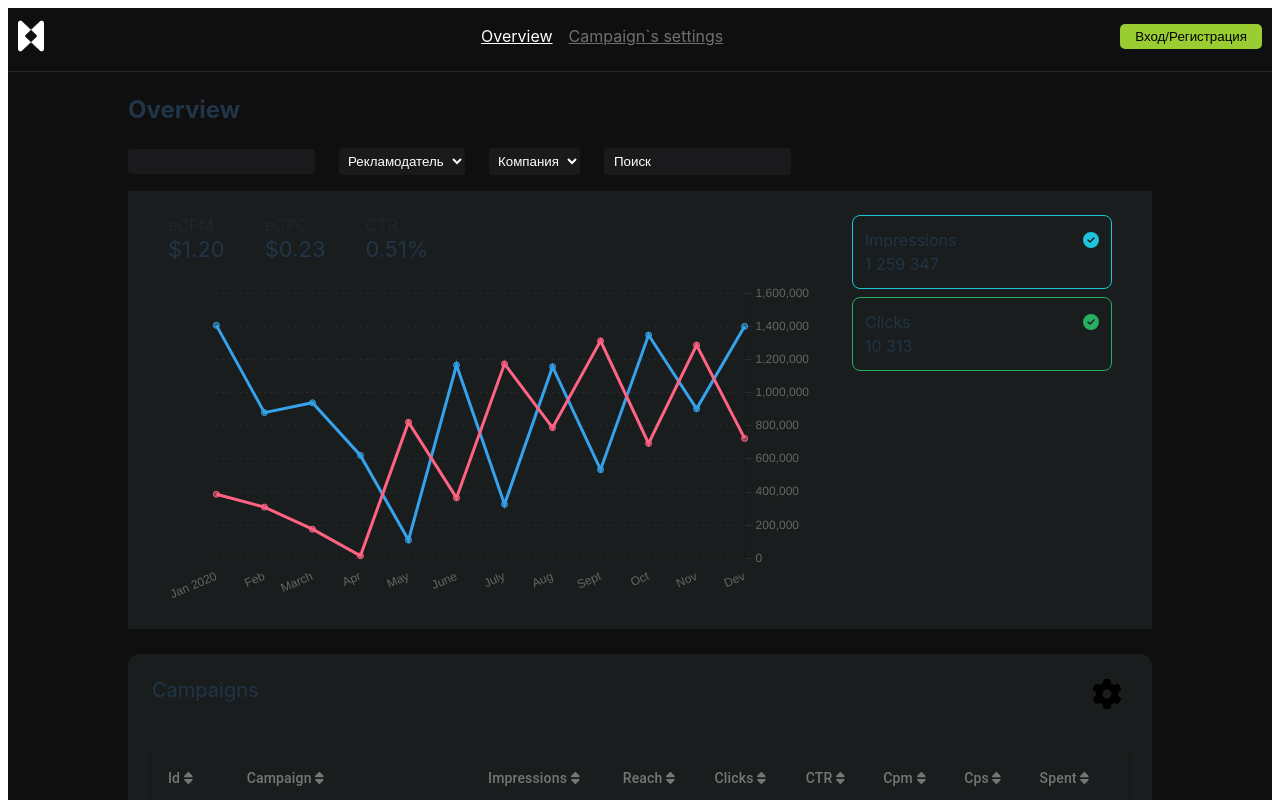
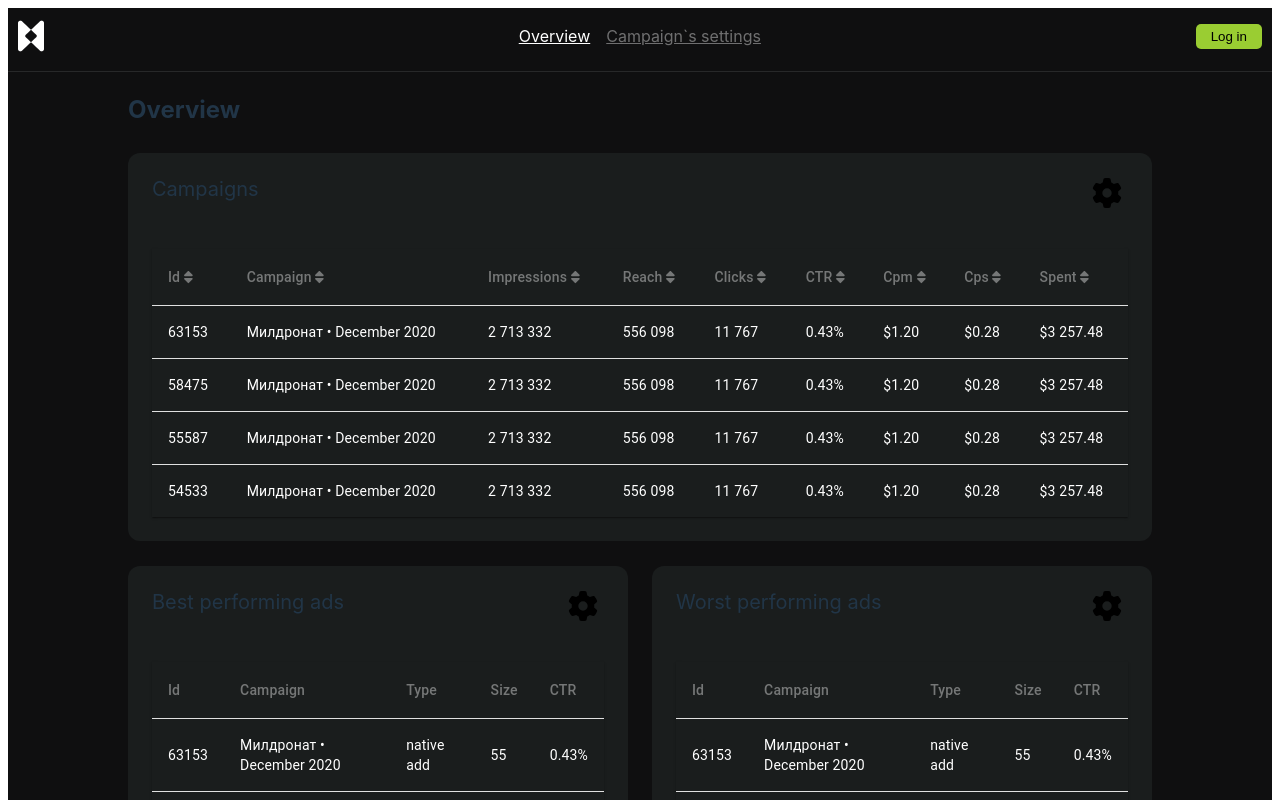
Before and after one commit to excluz1v/charts, a React (Vite) app: page / in a window 1280 px wide. Shown: the top 800 px of the page. Built offline with nearby package versions, Linux system fonts and the light colour scheme.

Commit message:
dev: hide graph section

```diff
--- a/src/components/Login/Button.tsx
+++ b/src/components/Login/Button.tsx
@@ -3,15 +3,12 @@
 
 export const LoginButton = () => {
     const {loginWithRedirect, logout, user} = useAuth0()
-    console.log(user)
     return <>
         {user ?
-        <button className={styles.Logout} onClick={logout}>Выйти</button>
+        <button className={styles.Logout} onClick={logout}>Log out</button>
             : <button className={styles.Login} onClick={loginWithRedirect}>
-                Вход/Регистрация
+                Log in
             </button>
         }
-
     </>
-
 }
--- a/src/pages/Home/Home.tsx
+++ b/src/pages/Home/Home.tsx
@@ -9,8 +9,8 @@
 
     return <section  className='container'>
         <h1>Overview</h1>
-        <Filters />
-        <LineGraph />
+        {/*<Filters />*/}
+        {/*<LineGraph />*/}
         <CampaignTable />
         <PerformanceTable/>
         <DoughnutsSection />
```
